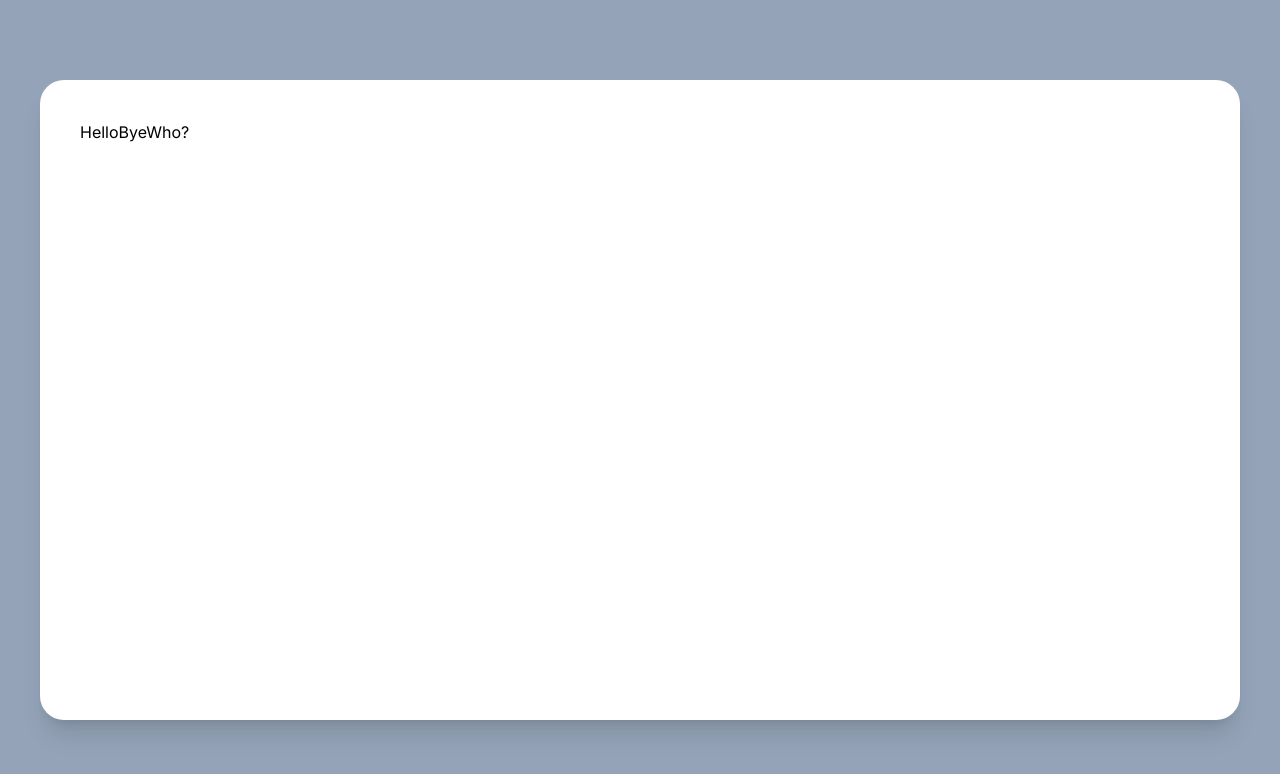
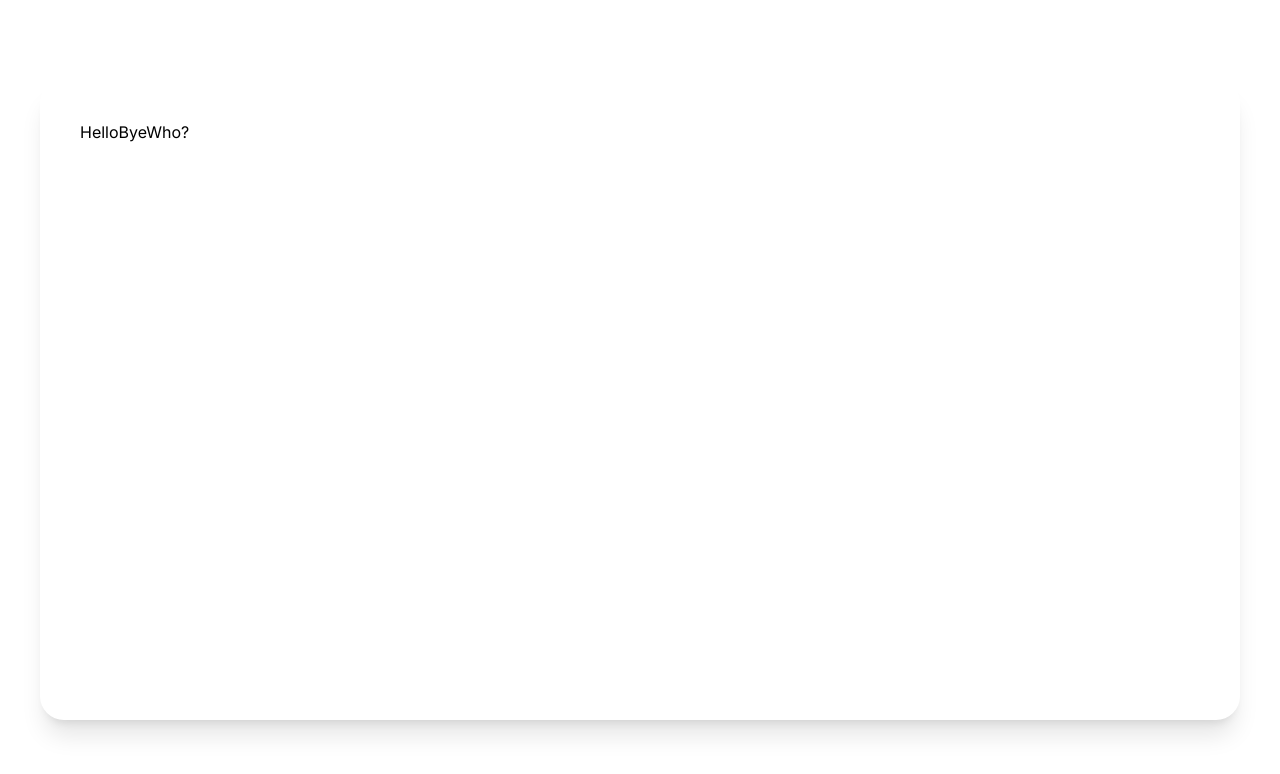
Before and after one commit to nohseongbong/my-blog, a Next.js app: page / in a window 1280 px wide. Shown: the top 774 px of the page. Built offline with nearby package versions, Linux system fonts and the light colour scheme.

Commit message:
feat: tailwind.config 추가

```diff
--- a/tailwind.config.ts
+++ b/tailwind.config.ts
@@ -1,19 +1,32 @@
 import type { Config } from "tailwindcss";
 
 const config: Config = {
-  content: ["./src/pages/**/*.{js,ts,jsx,tsx,mdx}", "./src/components/**/*.{js,ts,jsx,tsx,mdx}", "./src/app/**/*.{js,ts,jsx,tsx,mdx}"],
+  future: {
+    hoverOnlyWhenSupported: true,
+  },
+  content: [
+    "./src/component/**/*.{js,ts,jsx,tsx,mdx}",
+    "./src/app/**/*.{js,ts,jsx,tsx,mdx}",
+  ],
   theme: {
+    darkMode: true,
     extend: {
       backgroundImage: {
         "gradient-radial": "radial-gradient(var(--tw-gradient-stops))",
-        "gradient-conic": "conic-gradient(from 180deg at 50% 50%, var(--tw-gradient-stops))",
+        "gradient-conic":
+          "conic-gradient(from 180deg at 50% 50%, var(--tw-gradient-stops))",
       },
     },
-    screens: {
-      sm: "465px",
-      md: "768px",
-      lg: "1024px",
-      xl: "1640px",
+    colors: {
+      blue: "#1fb6ff",
+      purple: "#7e5bef",
+      pink: "#ff49db",
+      orange: "#ff7849",
+      green: "#13ce66",
+      yellow: "#ffc82c",
+      "gray-dark": "#273444",
+      gray: "#8492a6",
+      "gray-light": "#d3dce6",
     },
   },
   plugins: [],
```
